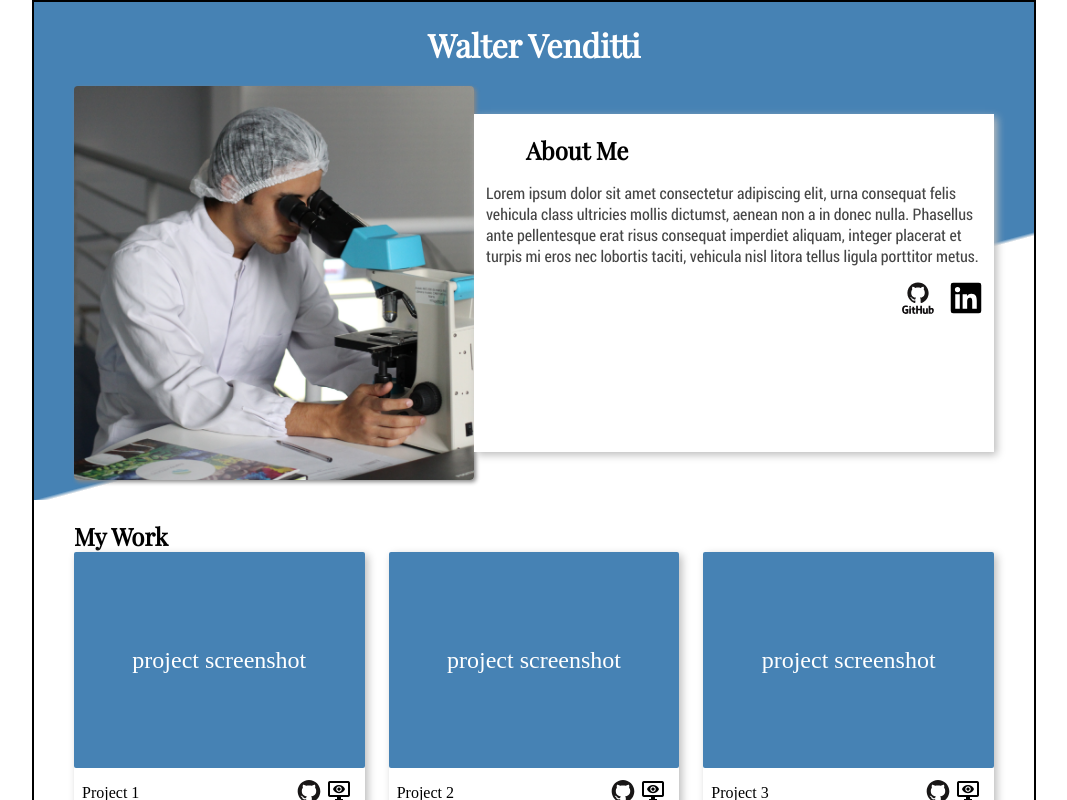
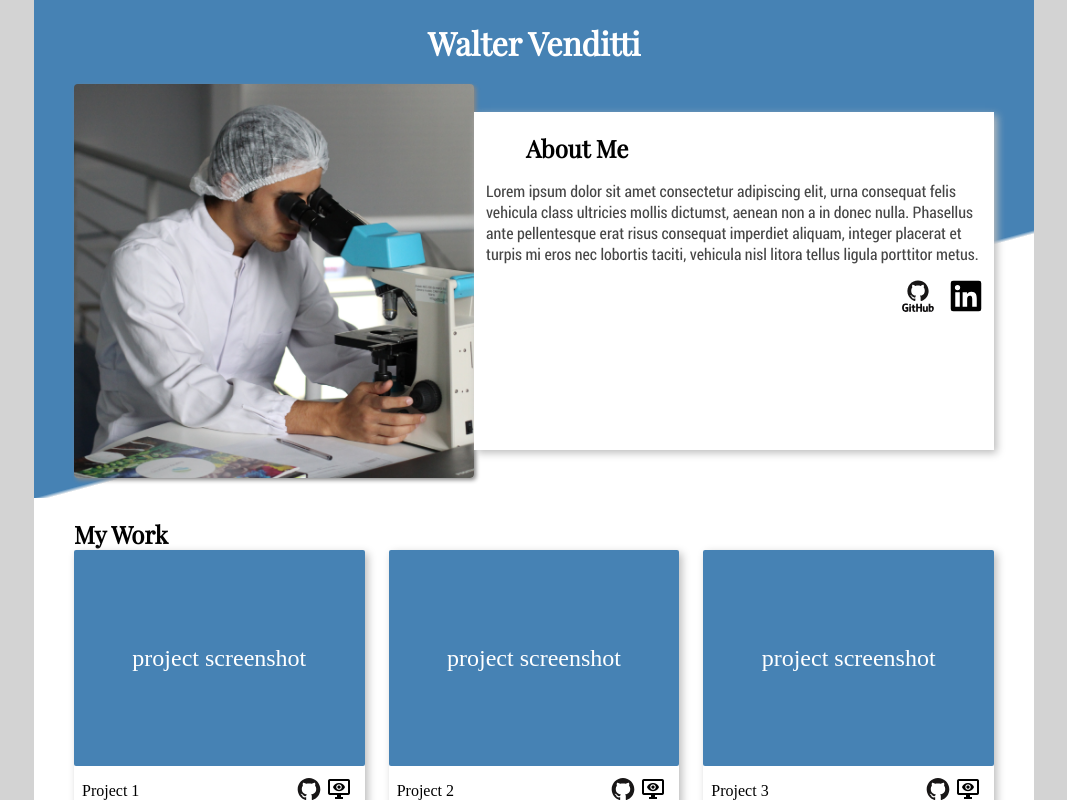
Before and after one commit to waltvenditti/personal-portfolio, a React (Create React App) app: page / in a window 1280 px wide. Shown: the top 800 px of the page, without its empty margins (106-1173 px from the left). Built offline with nearby package versions, Linux system fonts and the light colour scheme.

Commit message:
removed border from the app. Essentially done, will have to update once I'm near done with TOP so as to include a broad palate of projects.

```diff
--- a/src/styles/App.css
+++ b/src/styles/App.css
@@ -3,7 +3,7 @@
     flex-direction: column;
     margin: auto;
     align-items: center;
-    border: 2px solid black;
     max-width: 1000px;
     margin: 0 40px;
+    background-color: white;
 }
--- a/src/styles/index.css
+++ b/src/styles/index.css
@@ -24,4 +24,5 @@ h2 {
 
 body {
   margin: 0;
+  background-color: lightgrey;
 }
```
